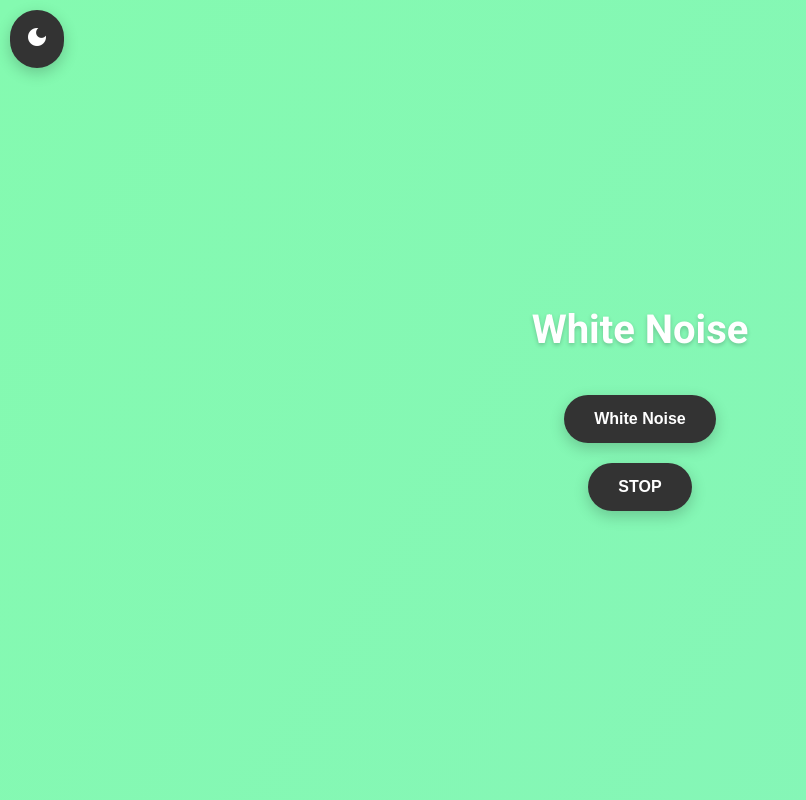
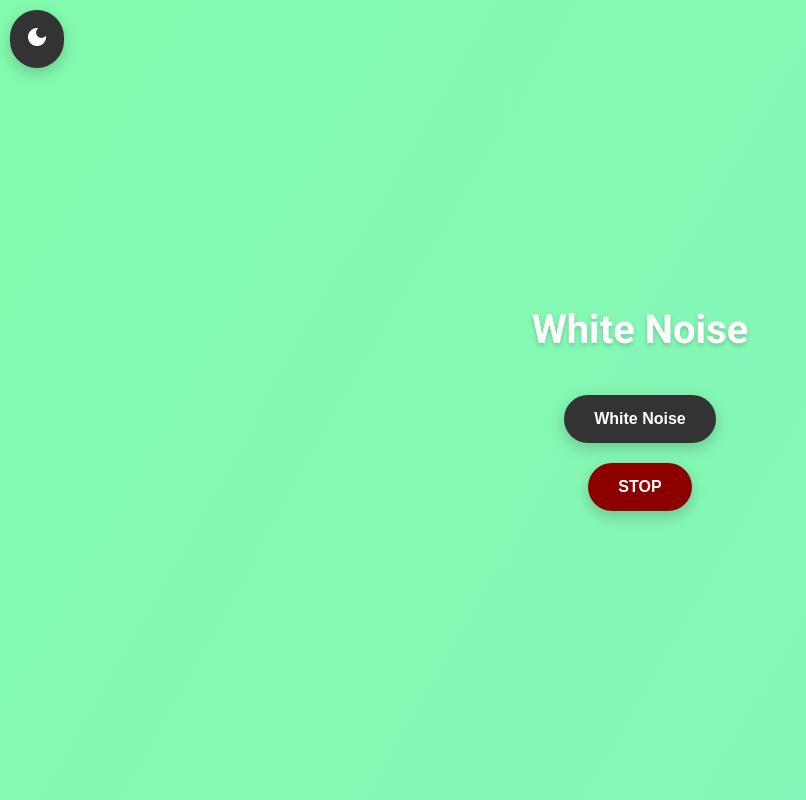
Before and after one commit to lukegude/whiteNoise, a Flask app: page / in a window 1280 px wide. Shown: the whole page, without its empty margins (0-806 px from the left). Run offline with Flask 3, Linux system fonts and the light colour scheme.

Commit message:
added style changes

```diff
--- a/app.py
+++ b/app.py
@@ -206,11 +206,13 @@ def stop_alarm():
         alarm_playing_thread_stopped = True
         if threading.active_count() > 1:
             for thread in threading.enumerate():
-                print(thread.name)
                 if thread.name == "alarm_playing_thread":
                     alarm_playing_thread_stopped = True
                     if thread.is_alive():
-                        thread.join()
+                        try:
+                            os.kill(thread.ident, signal.SIGKILL)
+                        except OverflowError:
+                            print("OverflowError: signed integer is greater than maximum")
         return redirect(url_for("index"))
 
     return render_template("stop.html")
--- a/static/styles.css
+++ b/static/styles.css
@@ -65,7 +65,7 @@ body, html {
 }
 
 .cool-button.secondary {
-    background: #007bff; /* Consistent bright blue for secondary buttons */
+    background: #8d0000; /* Complimentary color to #333 for better contrast */
 }
 
 .cool-button.time {
--- a/templates/index.html
+++ b/templates/index.html
@@ -42,7 +42,7 @@
                     <form method="POST">
                         <button name="wn" class="cool-button">White Noise</button>
                         <div>
-                            <button name="stop" class="cool-button">STOP</button>
+                            <button name="stop" class="cool-button secondary">STOP</button>
                         </div>
                     </form>
                 </div>
```
